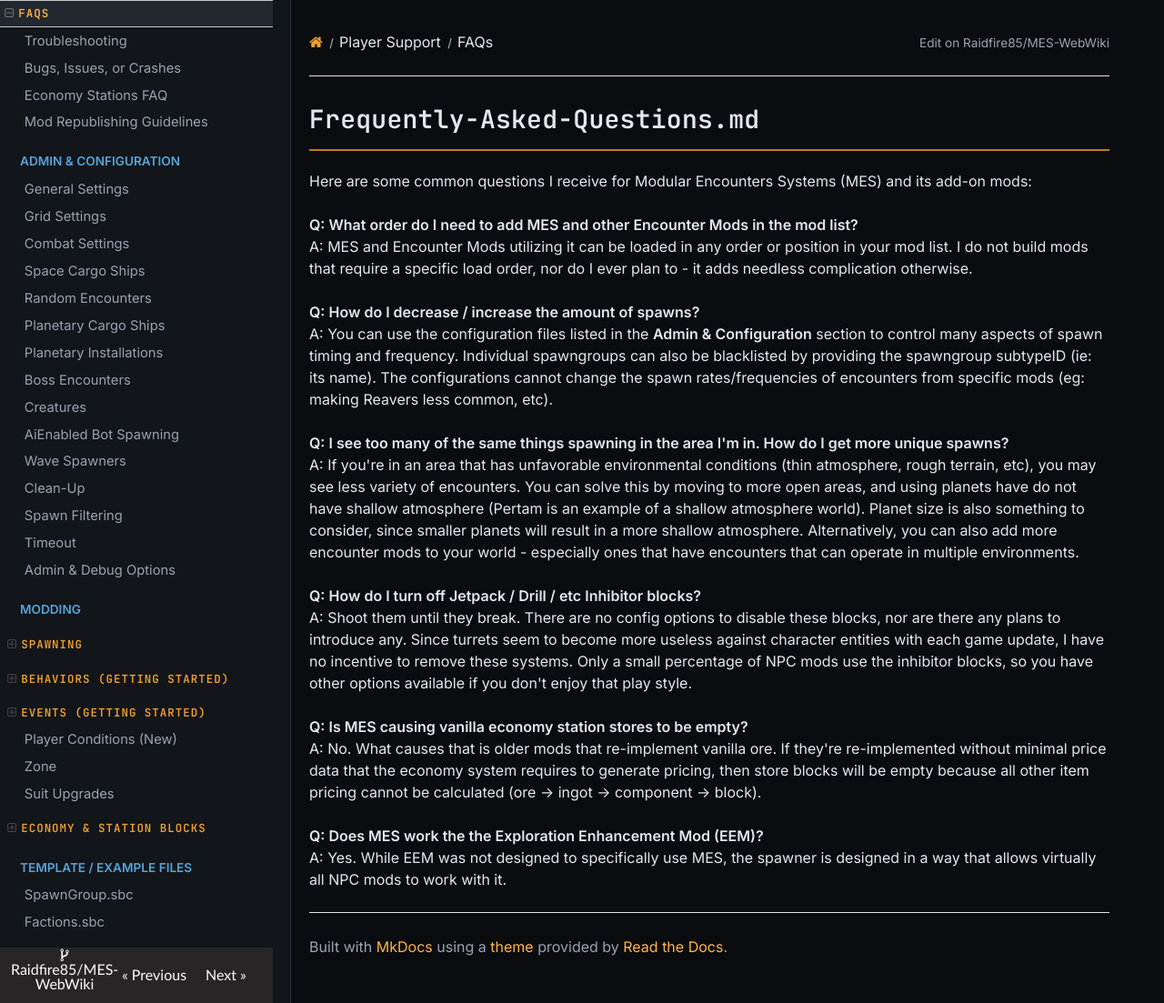
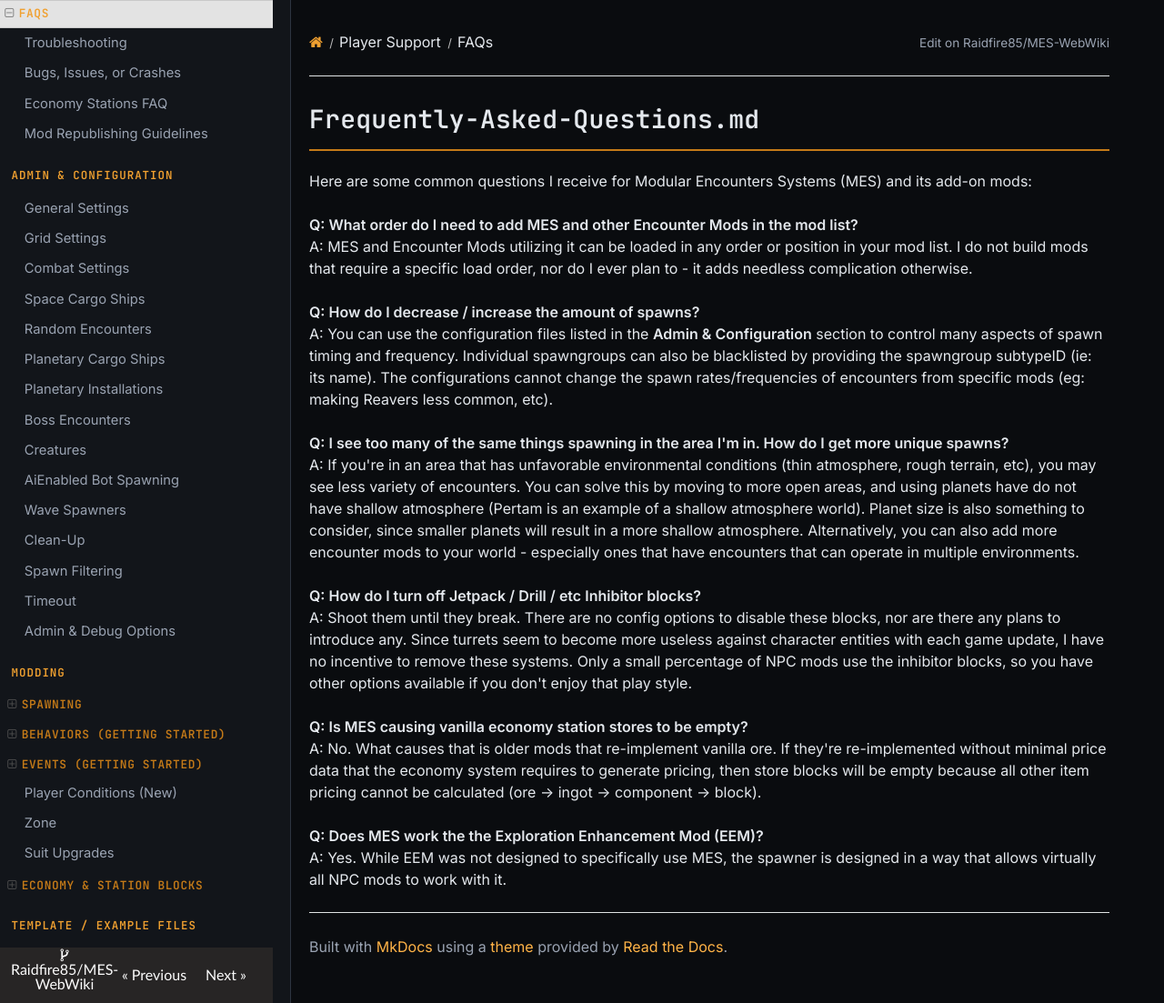
Before and after one commit to Raidfire85/MES-WebWiki, an MkDocs documentation site: the page built from docs/Frequently-Asked-Questions.md, in a window 1280 px wide and 1103 px high. Shown: the whole window at 91% size. Built offline with MkDocs 1.6.1, drawn with Linux system fonts in a browser that asks for light colours; nearby versions of some CDN libraries.

Commit message:
Fix sidebar caption styling and nested link contrast.
Style MkDocs p.caption section headers in amber, keep leaf nav links as normal text, and ensure nested toctree links stay readable.

```diff
--- a/docs/style.css
+++ b/docs/style.css
@@ -113,6 +113,7 @@
 .wy-menu-vertical a {
   color: var(--mes-text-muted);
   font-size: 0.92rem;
+  line-height: 1.45;
   border-left: 3px solid transparent;
   transition: background 0.15s, color 0.15s, border-color 0.15s;
 }
@@ -136,23 +137,45 @@
   color: var(--mes-amber-bright);
 }
 
-/* Section headers: top-level groups that contain sub-pages (not leaf links like Home). */
-.wy-menu-vertical li.toctree-l1:has(> ul) > a,
-.wy-menu-vertical li.toctree-l1 > p.caption {
+/* MkDocs captions: Player Support, Admin & Configuration, Modding, … */
+.wy-menu-vertical p.caption {
   font-family: 'JetBrains Mono', ui-monospace, monospace;
   font-size: 0.78rem;
   font-weight: 600;
   letter-spacing: 0.08em;
   text-transform: uppercase;
-  color: var(--mes-amber);
-  margin-top: 0.75em;
+  color: var(--mes-amber) !important;
+  margin: 1em 0 0.35em;
+  padding: 0 0 0 1em;
+}
+
+.wy-menu-vertical p.caption .caption-text {
+  color: var(--mes-amber) !important;
+}
+
+/* Subsection group labels (Spawning, Behaviors, …) — parent l1 items with nested ul */
+.wy-menu-vertical li.toctree-l1:has(> ul) > a {
+  font-family: 'JetBrains Mono', ui-monospace, monospace;
+  font-size: 0.8rem;
+  font-weight: 600;
+  letter-spacing: 0.05em;
+  text-transform: uppercase;
+  color: var(--mes-amber-dim);
+  margin-top: 0.35em;
   background: transparent;
   border-left-color: transparent;
 }
 
 .wy-menu-vertical li.toctree-l1:has(> ul) > a:hover {
-  color: var(--mes-amber-bright);
-  background: var(--mes-bg-hover);
+  color: var(--mes-amber);
+  background: transparent;
+}
+
+.wy-menu-vertical li.toctree-l2 > a,
+.wy-menu-vertical li.toctree-l3 > a,
+.wy-menu-vertical li.toctree-l4 > a,
+.wy-menu-vertical li.toctree-l5 > a {
+  color: var(--mes-text-muted);
 }
 
 .wy-menu-vertical li.toctree-l2 > a {
```
